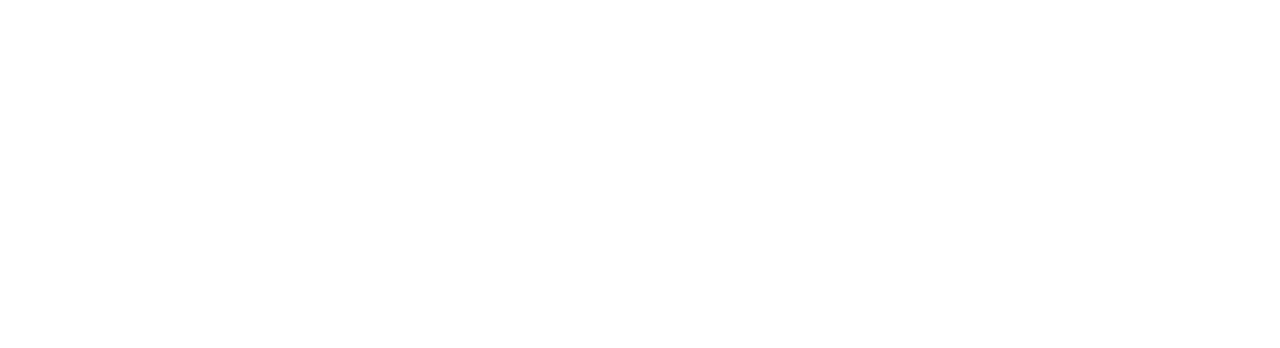
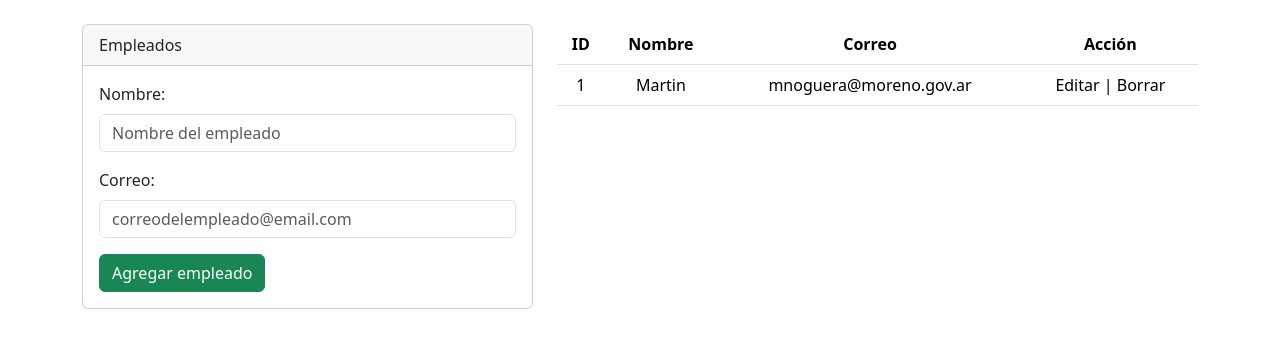
Before and after one commit to mnogueradesarrollo/CRUD_Empleados, a plain HTML site: page index.html in a window 1280 px wide. Drawn offline with nearby package versions, Linux system fonts and the light colour scheme.

Commit message:
Formulario js

```diff
--- a/index.html
+++ b/index.html
@@ -4,7 +4,97 @@
     <meta charset="UTF-8" />
     <meta http-equiv="X-UA-Compatible" content="IE=edge" />
     <meta name="viewport" content="width=device-width, initial-scale=1.0" />
+
+    <link
+      href="https://cdn.jsdelivr.net/npm/bootstrap@5.3.0-alpha1/dist/css/bootstrap.min.css"
+      rel="stylesheet"
+      integrity="sha384-GLhlTQ8iRABdZLl6O3oVMWSktQOp6b7In1Zl3/Jr59b6EGGoI1aFkw7cmDA6j6gD"
+      crossorigin="anonymous"
+    />
+    <script
+      src="https://cdn.jsdelivr.net/npm/bootstrap@5.3.0-alpha1/dist/js/bootstrap.bundle.min.js"
+      integrity="sha384-w76AqPfDkMBDXo30jS1Sgez6pr3x5MlQ1ZAGC+nuZB+EYdgRZgiwxhTBTkF7CXvN"
+      crossorigin="anonymous"
+    ></script>
+
     <title>CRUD Empleados JS</title>
   </head>
-  <body></body>
+  <body>
+    <div class="container">
+      <br />
+      <div class="row">
+        <div class="col-md-5">
+          <div class="card">
+            <div class="card-header">Empleados</div>
+            <div class="card-body">
+              <form
+                action="javascript:void(0);"
+                method="post"
+                onsubmit="aplicacion.Agregar()"
+              >
+                <div class="mb-3">
+                  <label for="" class="form-label">Nombre:</label>
+                  <input
+                    type="text"
+                    class="form-control"
+                    name="nombre"
+                    id="nombre"
+                    aria-describedby="helpId"
+                    placeholder="Nombre del empleado"
+                  />
+                </div>
+                <div class="mb-3">
+                  <label for="" class="form-label">Correo:</label>
+                  <input
+                    type="email"
+                    class="form-control"
+                    name="correo"
+                    id="correo"
+                    aria-describedby="emailHelpId"
+                    placeholder="correodelempleado@email.com"
+                  />
+                </div>
+                <button type="submit" class="btn btn-success">
+                  Agregar empleado
+                </button>
+              </form>
+            </div>
+          </div>
+        </div>
+        <div class="col-md-7">
+          <div class="table-responsive">
+            <table class="table text-center">
+              <thead>
+                <tr class="">
+                  <th scope="col">ID</th>
+                  <th scope="col">Nombre</th>
+                  <th scope="col">Correo</th>
+                  <th scope="col">Acción</th>
+                </tr>
+              </thead>
+              <tbody id="empleados"></tbody>
+            </table>
+          </div>
+        </div>
+      </div>
+    </div>
+    <script>
+      var aplicacion = new (function () {
+        this.nombre = document.getElementById(nombre);
+        this.correo = document.getElementById(correo);
+        this.empleados = document.getElementById("empleados");
+        this.Leer = function () {
+          var datos = "";
+          datos =
+            "<tr><td>1</td><td>Martin</td><td>mnoguera@moreno.gov.ar</td><td>Editar | Borrar</td></tr>";
+          return (this.empleados.innerHTML = datos);
+        };
+        this.Agregar = function () {
+          console.log(nombre.value);
+          console.log(correo.value);
+        };
+      })();
+      aplicacion.Leer();
+    </script>
+  </body>
 </html>
```
